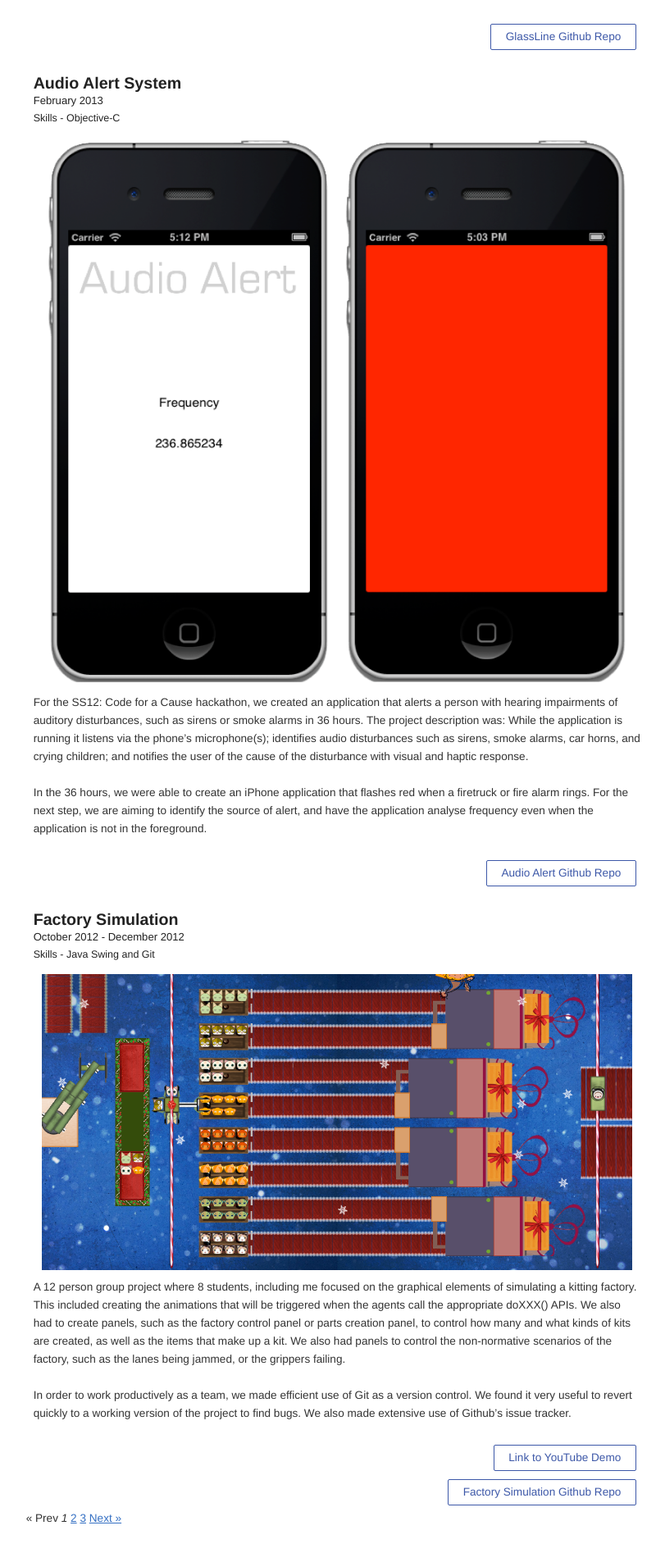
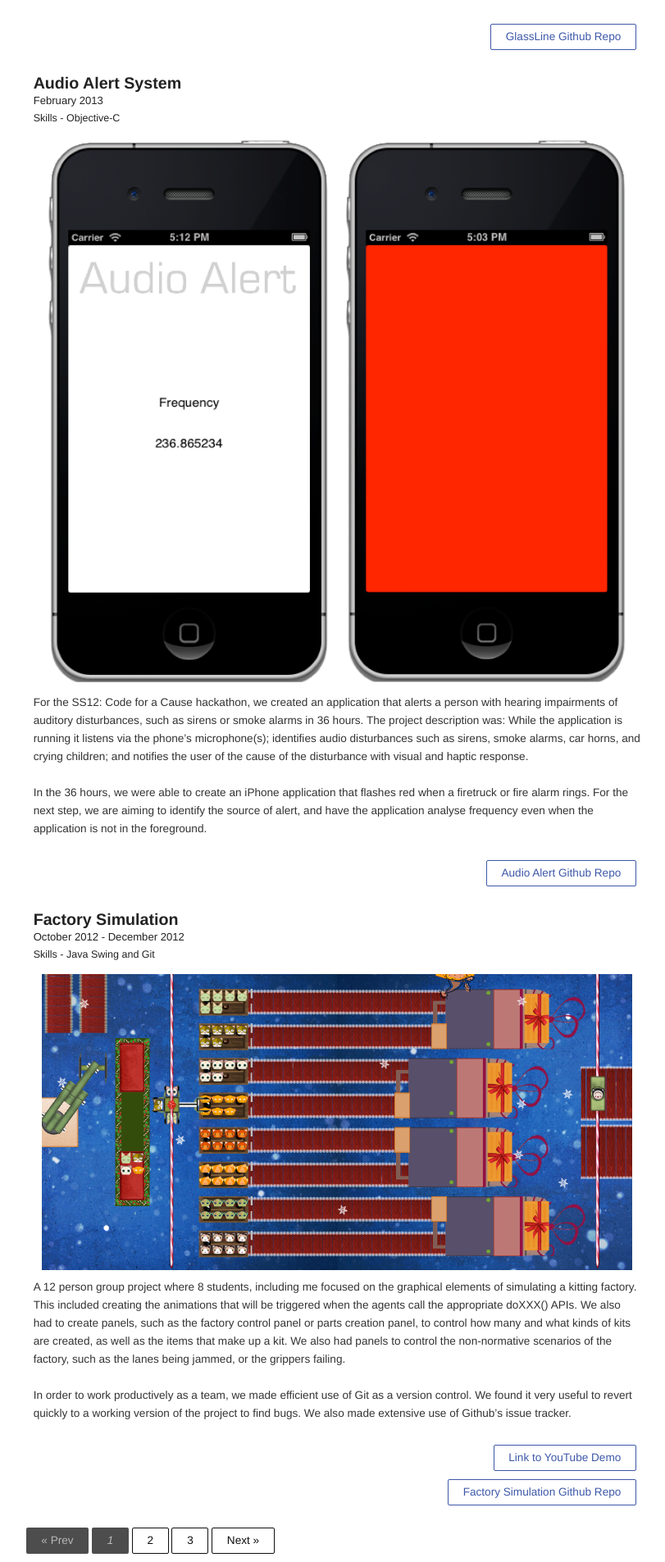
Before and after one commit to janicejl/portfolio_website, a Jekyll site: the page built from projects/index.html, in a window 1280 px wide. Shown: the part 2755-4660 px from the top of the page at 82% size, without its empty margins (361-1172 px from the left). Built offline with Jekyll 4.4.1, drawn with Linux system fonts in a browser that asks for light colours; the list of posts is cut into pages by our own code; before the commit the page ends 4628 px from its top, so only the background shows below that.

Commit message:
made project look better

```diff
--- a/projects/index.html
+++ b/projects/index.html
@@ -5,8 +5,9 @@ title: Projects
 
 <div>Below are some projects I have taken part in before. Through each project, I try to both improve my skills, as well as acquire new skills.</div>
 
+<br />
+
 {% for post in paginator.posts %}
-<br />
 <div class="project group">
   <hgroup>
     <h3>{{ post.title }}</h3>
@@ -24,32 +25,33 @@ title: Projects
       <a href="{{ link.site }}" class="btn btn-outline btn-blue right" target="_blank">{{ link.text }}</a>
     </div>
   {% endfor %}
+  <br />
 </div>
 {% endfor %}
 
 <!-- Pagination links -->
 {% if paginator.total_pages > 1 %}
-  <div class="pagination">
+  <div class="pagination group">
   {% if paginator.previous_page %}
-    <a href="{{ paginator.previous_page_path | prepend: site.baseurl | replace: '//', '/' }}">&laquo; Prev</a>
+    <a href="{{ paginator.previous_page_path | prepend: site.baseurl | replace: '//', '/' }}" class="btn btn-outline btn-black">&laquo; Prev</a>
   {% else %}
-    <span>&laquo; Prev</span>
+    <button class="btn btn-black btn-disabled"><span>&laquo; Prev</span></button>
   {% endif %}
 
   {% for page in (1..paginator.total_pages) %}
     {% if page == paginator.page %}
-      <em>{{ page }}</em>
+      <button class="btn btn-black btn-disabled"><em>{{ page }}</em></button>
     {% elsif page == 1 %}
-      <a href="{{ '/index.html' | prepend: site.baseurl | replace: '//', '/' }}">{{ page }}</a>
+      <a href="{{ '/index.html' | prepend: site.baseurl | replace: '//', '/' }}" class="btn btn-outline btn-black">{{ page }}</a>
     {% else %}
-      <a href="{{ site.paginate_path | prepend: site.baseurl | replace: '//', '/' | replace: ':num', page }}">{{ page }}</a>
+      <a href="{{ site.paginate_path | prepend: site.baseurl | replace: '//', '/' | replace: ':num', page }}" class="btn btn-outline btn-black">{{ page }}</a>
     {% endif %}
   {% endfor %}
 
   {% if paginator.next_page %}
-    <a href="{{ paginator.next_page_path | prepend: site.baseurl | replace: '//', '/' }}">Next &raquo;</a>
+    <a href="{{ paginator.next_page_path | prepend: site.baseurl | replace: '//', '/' }}" class="btn btn-outline btn-black">Next &raquo;</a>
   {% else %}
-    <span>Next &raquo;</span>
+    <button class="btn btn-black btn-disabled"><span>Next &raquo;</span></button>
   {% endif %}
   </div>
 {% endif %}
```
